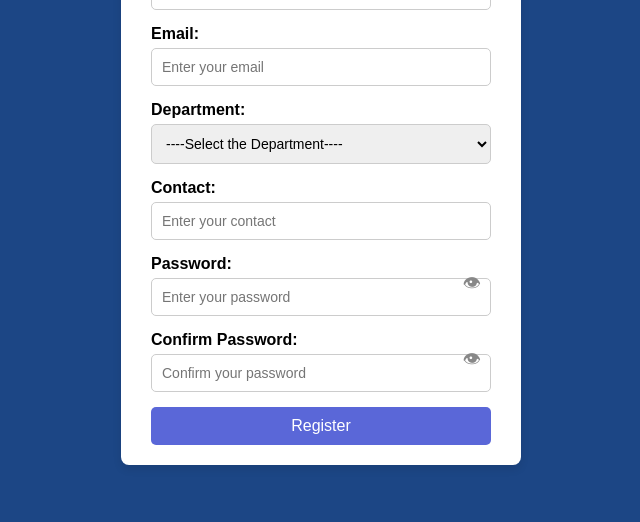
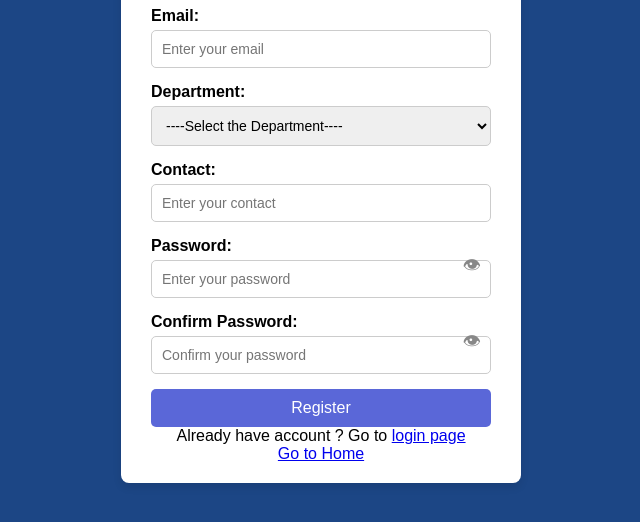
Before and after one commit to Jshelper307/collegeQuizApp, a website: page pages/TeacherRegistration.html in a window 1280 px wide. Shown: the part 232-754 px from the top of the page, without its empty margins (319-959 px from the left). Drawn offline with Linux system fonts and the light colour scheme.

Commit message:
editing teacherRegistration page

```diff
--- a/pages/TeacherRegistration.html
+++ b/pages/TeacherRegistration.html
@@ -52,6 +52,8 @@
           <small class="error-message"></small>
         </div>
         <button type="submit" class="register-btn">Register</button>
+        <p>Already have account ? Go to <a href="./register.html">login page</a></p>
+        <p><a href="./index.html">Go to Home</a></p>
       </form>
   </div>
   <script src="../logic/TeacherRegistration.js"></script>
```
